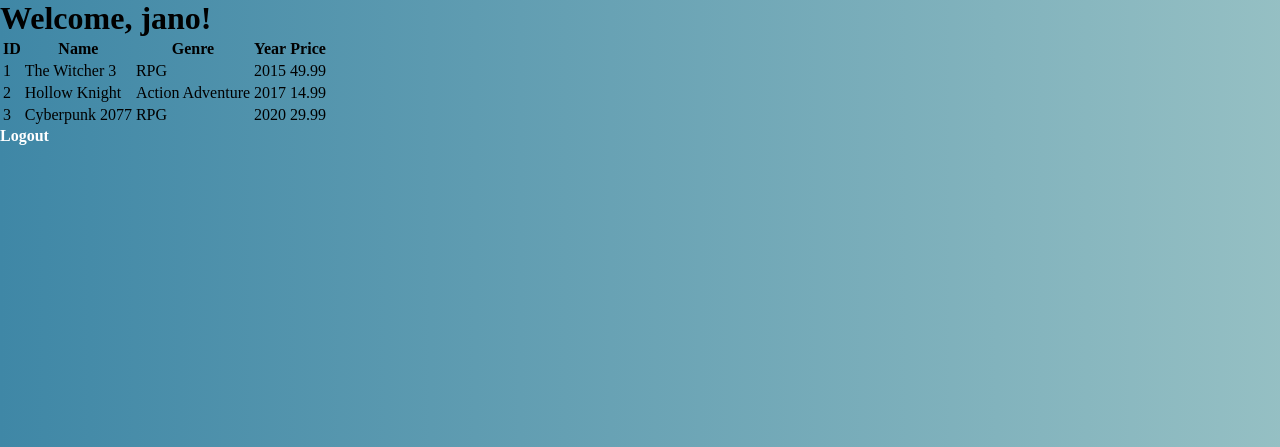
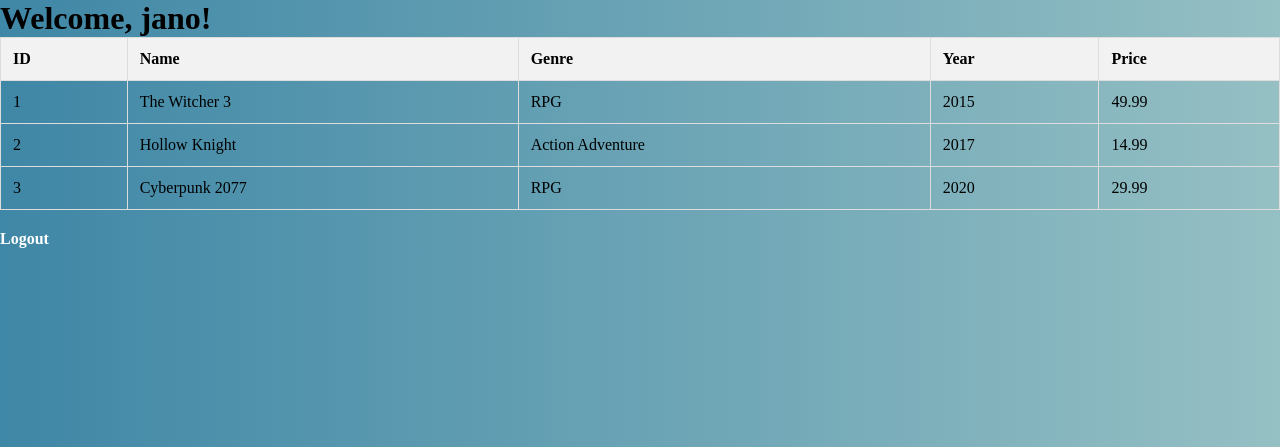
Before and after one commit to MilaNn7/LoginForm, a PHP site: page /welcome.php in a window 1280 px wide. Shown: the top 447 px of the page. Run offline with PHP 8.4, Linux system fonts and the light colour scheme; a user stored in the database is signed in; data comes from the database, SQL or seed files in the repository.

Commit message:
welcome.css

```diff
--- a/welcome.css
+++ b/welcome.css
@@ -27,3 +27,18 @@
 span {
     text-decoration: underline;
 }
+table {
+    width: 100%;
+    border-collapse: collapse;
+    margin-bottom: 20px;
+}
+
+table th, table td {
+    border: 1px solid #ddd;
+    padding: 12px;
+    text-align: left;
+}
+
+table th {
+    background-color: #f2f2f2;
+}
```
